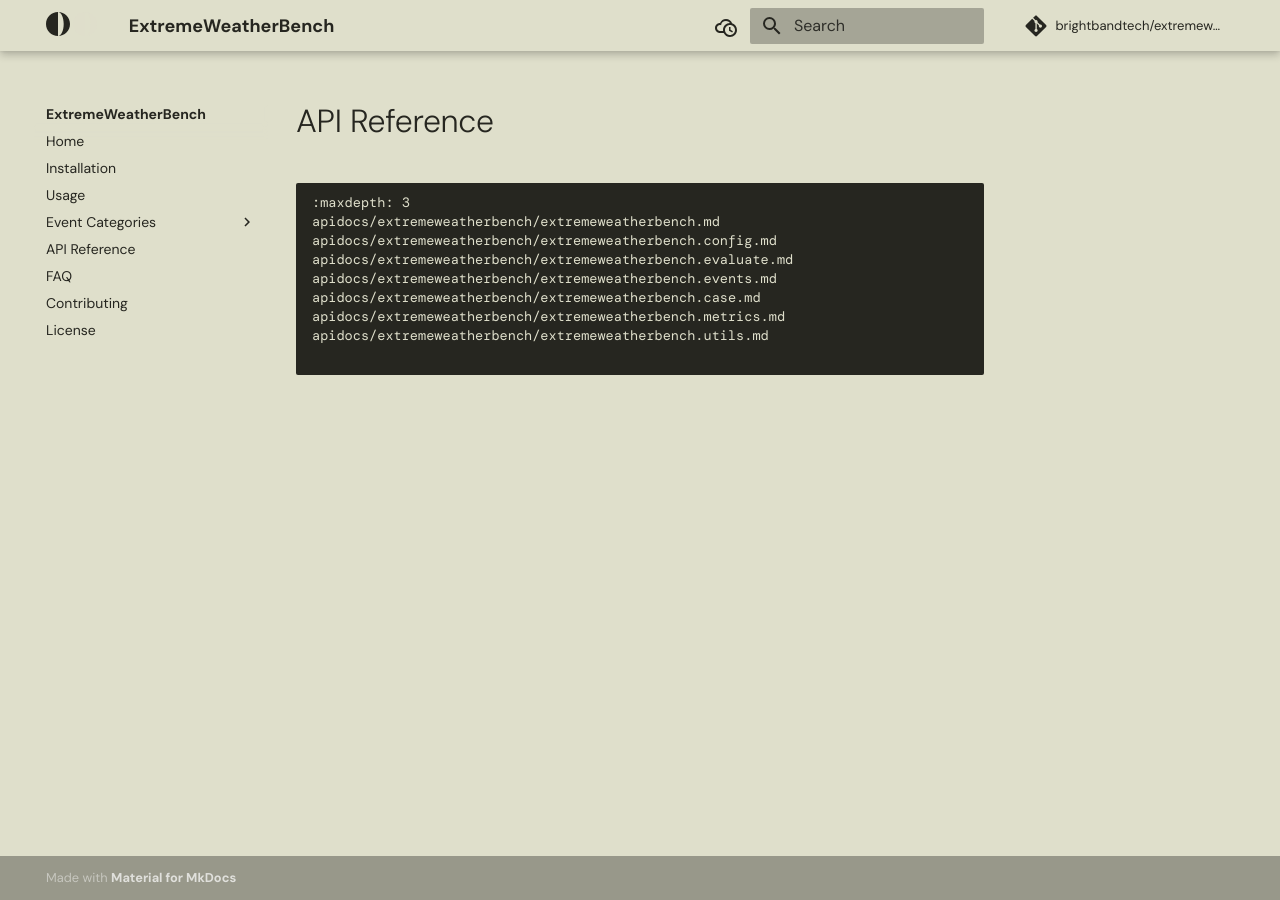
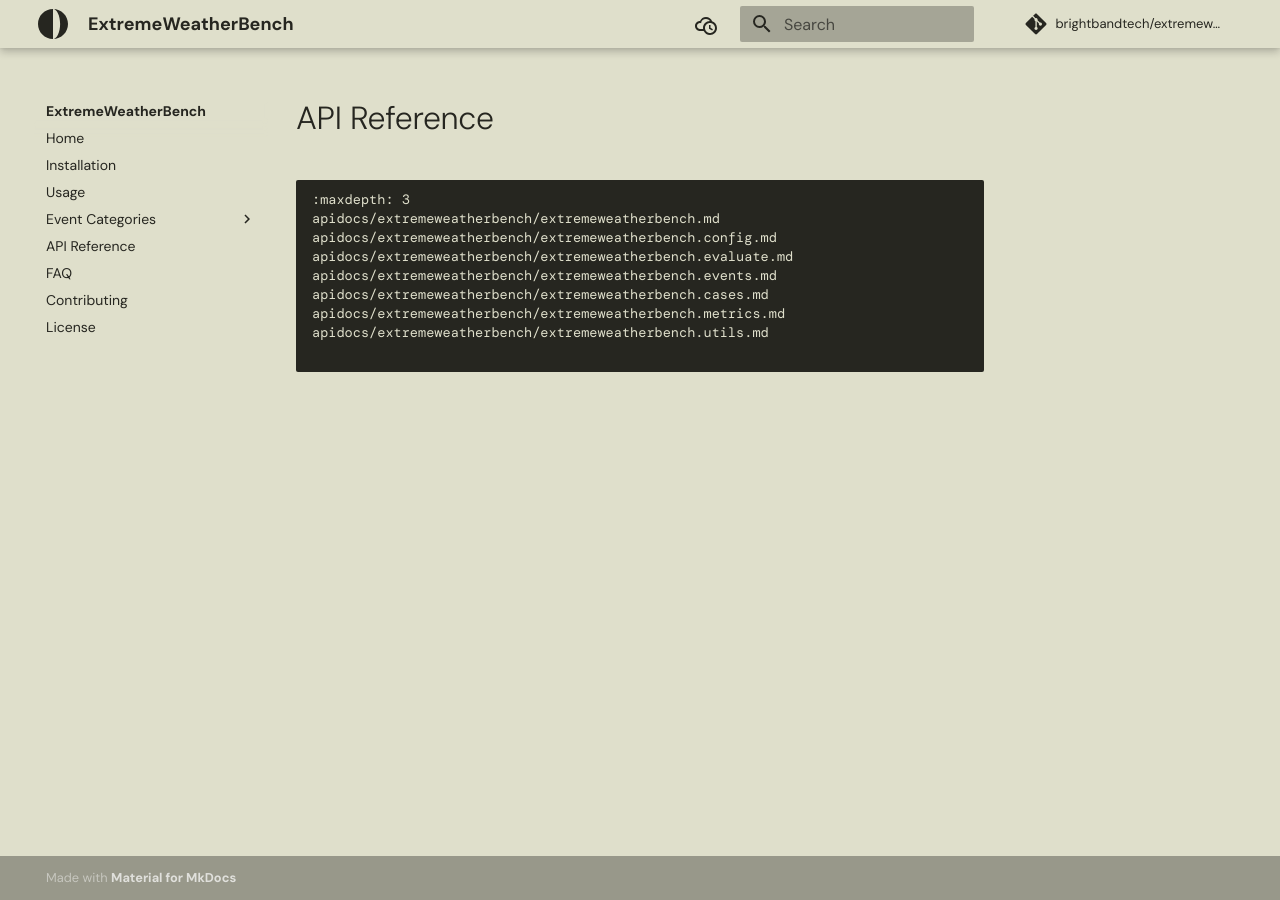
Before and after one commit to brightbandtech/ExtremeWeatherBench, an MkDocs documentation site: the page built from docs/source/api.md, in a window 1280 px wide. Built offline with MkDocs 1.6.1 and Material for MkDocs 9.7.7, drawn with Linux system fonts in a browser that asks for light colours; some web fonts are replaced; comment, search, counter and statistics services are not loaded.

Commit message:
updates to rtd

```diff
--- a/docs/source/api.md
+++ b/docs/source/api.md
@@ -6,7 +6,7 @@
 apidocs/extremeweatherbench/extremeweatherbench.config.md
 apidocs/extremeweatherbench/extremeweatherbench.evaluate.md
 apidocs/extremeweatherbench/extremeweatherbench.events.md
-apidocs/extremeweatherbench/extremeweatherbench.case.md
+apidocs/extremeweatherbench/extremeweatherbench.cases.md
 apidocs/extremeweatherbench/extremeweatherbench.metrics.md
 apidocs/extremeweatherbench/extremeweatherbench.utils.md
 
--- a/docs/source/stylesheets/extra.css
+++ b/docs/source/stylesheets/extra.css
@@ -1,30 +1,4 @@
 [data-md-color-scheme="bb-light"] {
-
-
-    .md-typeset h1 {
-        color: #262620;
-    }
-
-    .md-typeset h2 {
-        color: #262620;
-    }
-
-    .md-typeset h3 {
-        color: #262620;
-    }
-
-    .md-nav__title {
-        color: #262620;
-    }
-
-    .md-typeset a {
-        font-weight: 600;
-    }
-
-    .md-nav__link--active {
-        font-weight: 600;
-    }
-
     --md-primary-fg-color: #dfdfcb;
     --md-primary-fg-color--light: #dfdfcb;
     --md-primary-fg-color--dark: #262620;
@@ -46,31 +20,46 @@
     --md-code-bg-color: #262620;
 }
 
-[data-md-color-scheme="bb-dark"] {
-    .md-typeset h1 {
-        color: #dfdfcb;
+[data-md-color-scheme="bb-light"] .md-typeset h1 {
+    color: #262620;
 }
 
-    .md-typeset h2 {
-        color: #dfdfcb;
+[data-md-color-scheme="bb-light"] .md-typeset h2 {
+    color: #262620;
 }
 
-    .md-typeset h3 {
-        color: #dfdfcb;
+[data-md-color-scheme="bb-light"] .md-typeset h3 {
+    color: #262620;
 }
 
-    .md-nav__title {
-        color: #dfdfcb;
+[data-md-color-scheme="bb-light"] .md-nav__title {
+    color: #262620;
 }
 
-    .md-typeset a {
+[data-md-color-scheme="bb-light"] .md-typeset a {
     font-weight: 600;
 }
 
-    .md-nav__link--active {
+[data-md-color-scheme="bb-light"] .md-nav__link--active {
     font-weight: 600;
 }
 
+/* Brighter Python syntax highlighting for light mode */
+[data-md-color-scheme="bb-light"] .highlight .kn,
+[data-md-color-scheme="bb-light"] .highlight .nn {
+    color: #7fb3d3 !important;
+    /* Bright blue for imports and modules */
+    font-weight: 600;
+}
+
+[data-md-color-scheme="bb-light"] .highlight .n,
+[data-md-color-scheme="bb-light"] .highlight .o,
+[data-md-color-scheme="bb-light"] .highlight .p {
+    color: #dfdfcb !important;
+    /* Light text for variables/operators */
+}
+
+[data-md-color-scheme="bb-dark"] {
     --md-primary-fg-color: #262620;
     --md-primary-fg-color--light: #dfdfcb;
     --md-primary-fg-color--dark: #262620;
@@ -81,48 +70,128 @@
     --md-accent-bg-color: #dfdfcb;
     --md-accent-bg-color--light: #dfdfcb;
 
-
     --md-default-bg-color: #262620;
     --md-default-fg-color: #dfdfcb;
     --md-typeset-color: #dfdfcb;
-    --md-typeset-a-color: #dfdfcb;
+    --md-typeset-a-color: #c0c06d;
     --md-footer-bg-color: #dfdfcb;
     --md-footer-fg-color: #dfdfcb;
 
-    --md-typeset-color: #dfdfcb;
-    --md-typeset-a-color: #c0c06d;
-
     --md-typeset-del-color: #dfdfcb;
     --md-typeset-ins-color: #dfdfcb;
-
     --md-typeset-kbd-color: #dfdfcb;
     --md-typeset-kbd-accent-color: #dfdfcb;
     --md-typeset-kbd-border-color: #dfdfcb;
-
     --md-typeset-mark-color: #dfdfcb;
-
     --md-typeset-table-color: #dfdfcb;
     --md-typeset-table-color--light: #dfdfcb;
 
     --md-code-fg-color: #262620;
     --md-code-bg-color: #dfdfcb;
+}
 
+[data-md-color-scheme="bb-dark"] .md-typeset h1 {
+    color: #dfdfcb;
+}
+
+[data-md-color-scheme="bb-dark"] .md-typeset h2 {
+    color: #dfdfcb;
+}
+
+[data-md-color-scheme="bb-dark"] .md-typeset h3 {
+    color: #dfdfcb;
+}
+
+[data-md-color-scheme="bb-dark"] .md-nav__title {
+    color: #dfdfcb;
+}
+
+[data-md-color-scheme="bb-dark"] .md-typeset a {
+    font-weight: 600;
+}
+
+[data-md-color-scheme="bb-dark"] .md-nav__link--active {
+    font-weight: 600;
+}
+
+/* Brighter Python syntax highlighting for dark mode */
+[data-md-color-scheme="bb-dark"] .highlight .kn,
+[data-md-color-scheme="bb-dark"] .highlight .nn {
+    color: #1a5490 !important;
+    /* Bright blue for imports and modules */
+    font-weight: 500;
+}
+
+[data-md-color-scheme="bb-dark"] .highlight .n,
+[data-md-color-scheme="bb-dark"] .highlight .o,
+[data-md-color-scheme="bb-dark"] .highlight .p {
+    color: #262620 !important;
+    /* Dark text for variables/operators */
+}
+
+/* Logo switching - CORRECTED: dark logo on light page, light logo on dark page */
+/* Default fallback - show dark logo (for light background) if no theme is active */
+#logo_dark_mode {
+    display: block;
 }
 
 #logo_light_mode {
-    display: var(--md-footer-logo-light-mode);
+    display: none;
 }
 
-#logo_dark_mode {
-    display: var(--md-footer-logo-dark-mode);
+/* Light mode: show DARK logo (dark logo on light background) */
+[data-md-color-scheme="bb-light"] #logo_dark_mode {
+    display: block !important;
 }
 
-[data-md-color-scheme="light-mode"] {
-    --md-footer-logo-dark-mode: none;
-    --md-footer-logo-light-mode: block;
+[data-md-color-scheme="bb-light"] #logo_light_mode {
+    display: none !important;
 }
 
-[data-md-color-scheme="dark-mode"] {
-    --md-footer-logo-dark-mode: block;
-    --md-footer-logo-light-mode: none;
+/* Dark mode: show LIGHT logo (light logo on dark background) */
+[data-md-color-scheme="bb-dark"] #logo_dark_mode {
+    display: none !important;
 }
+
+[data-md-color-scheme="bb-dark"] #logo_light_mode {
+    display: block !important;
+}
+
+/* Hide logo from sidebar/drawer navigation */
+.md-nav__button.md-logo {
+    display: none !important;
+}
+
+/* Main header logo styling - smaller and positioned correctly */
+.md-header__button.md-logo {
+    position: relative !important;
+    display: inline-block !important;
+    height: 1.5rem;
+    width: 1.5rem;
+    margin-right: 0.5rem;
+}
+
+/* Logo positioning - stack them in the same space */
+.md-header__button.md-logo #logo_light_mode,
+.md-header__button.md-logo #logo_dark_mode {
+    position: absolute;
+    top: 0;
+    left: 0;
+    max-height: 1.5rem;
+    max-width: 1.5rem;
+    height: 1.5rem;
+    width: auto;
+    object-fit: contain;
+}
+
+/* Ensure header title stays next to logo */
+.md-header__title {
+    margin-left: 0 !important;
+}
+
+/* Adjust header layout to keep logo and title together */
+.md-header__inner {
+    display: flex;
+    align-items: center;
+    gap: 0.5rem;
+}
--- a/mkdocs.yml
+++ b/mkdocs.yml
@@ -9,7 +9,9 @@
   - Usage: usage.md
   - Event Categories:
       - All Case Studies: events/AllCaseStudies.md
-      - Atmospheric Rivers: events/AtmosphericRivers.md
+      - Atmospheric Rivers:
+          - Overview: events/AtmosphericRivers.md
+          - November 2024 West Coast US: events/atmospheric_rivers/november_2024_west_coast_us.md
       - Severe Convection: events/ConvectiveWx.md
       - Derechos: events/Derechos.md
       - Flooding: events/Flooding.md
--- a/pyproject.toml
+++ b/pyproject.toml
@@ -31,6 +31,7 @@
     "sparse>=0.17.0",
     "polars>=1.32.1",
     "scikit-image>=0.25.2",
+    "numba>=0.61.2",
 ]
 
 [project.optional-dependencies]
```
Also changed, not shown: docs/source/conf.py (+5 -2 lines), docs/source/events/atmospheric_rivers/november_2024_west_coast_us.md (added, +72 -0 lines), docs/source/events/atmospheric_rivers/plot_november_2024_ar.py (added, +228 -0 lines), docs/source/usage.md (added, +27 -0 lines), docs/source/cookbook.md (added), docs/source/events/atmospheric_rivers/november_2024_west_coast_ar_peak.png (added), 1 other file. Lines whose indentation alone changed are shown as unchanged.
